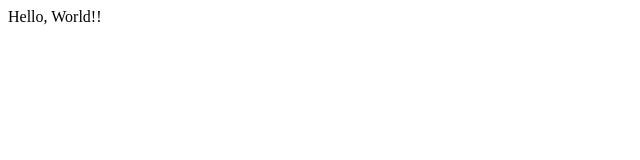
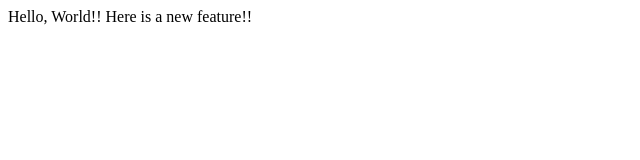
Before and after one commit to RolphZ/lecture1, a plain HTML site: page index.html in a window 1280 px wide. Shown: the whole page, without its empty margins (0-640 px from the left). Drawn offline with Linux system fonts and the light colour scheme.

Commit message:
Added another line

```diff
--- a/index.html
+++ b/index.html
@@ -5,5 +5,6 @@
     </head>
     <body>
         Hello, World!!
+        Here is a new feature!!
     </body>
 </html>
```
